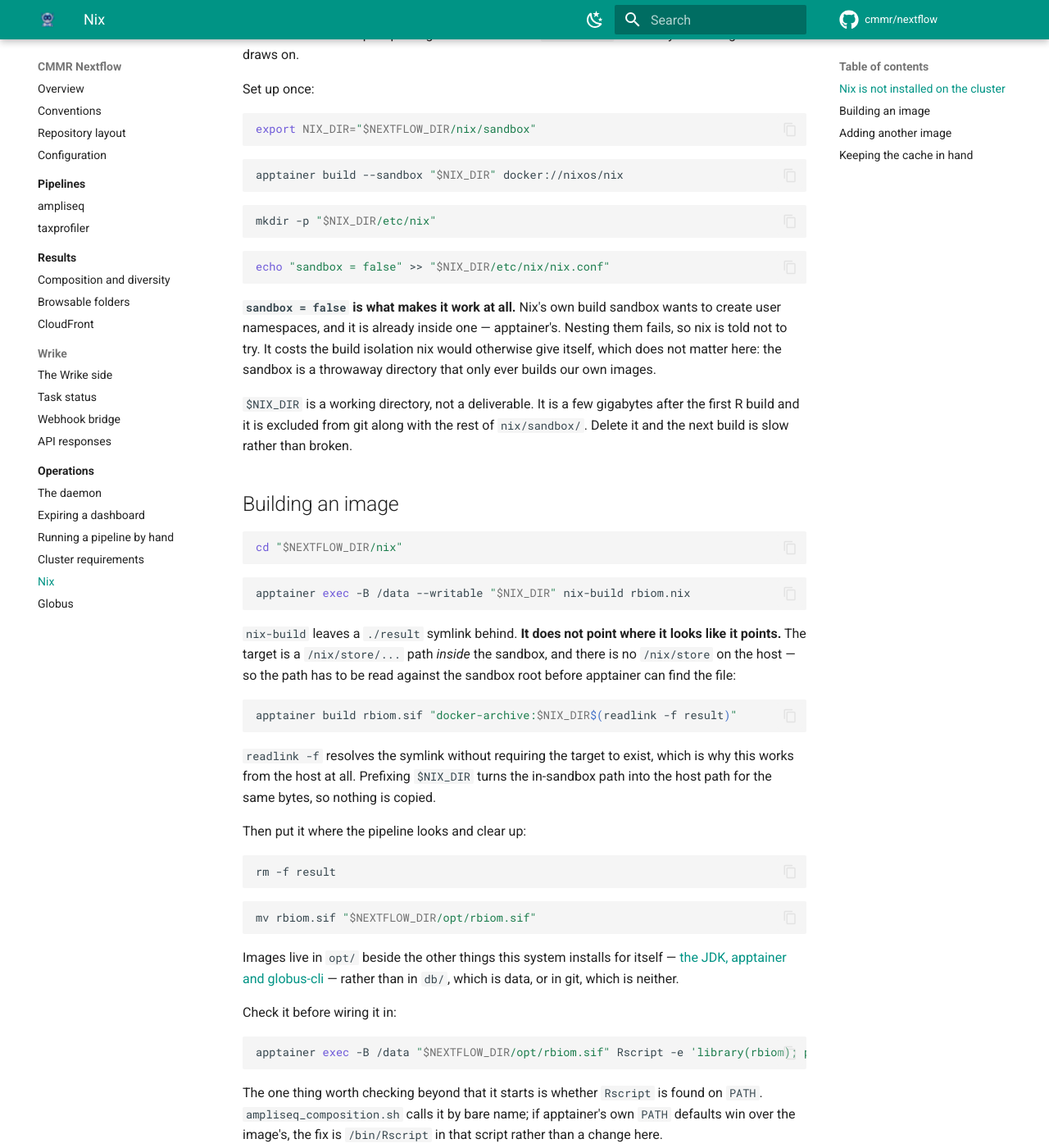
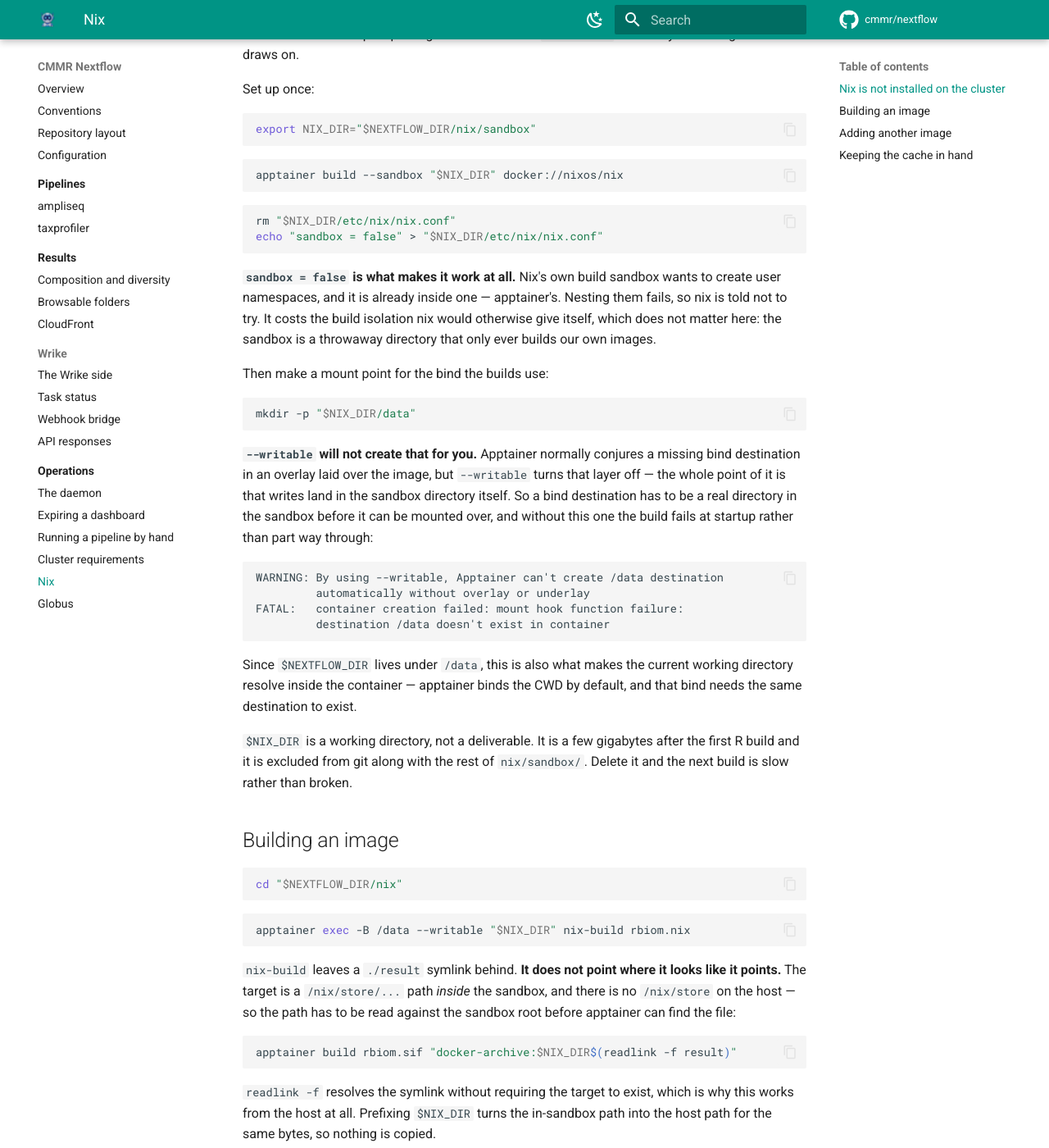
Before and after one commit to cmmr/nextflow, an MkDocs documentation site: the page built from docs/operations/nix.md, in a window 1280 px wide and 1400 px high, scrolled down 581 px. Shown: the whole window at 82% size. Built offline with MkDocs 1.6.1 and Material for MkDocs 9.7.7, drawn with Linux system fonts in a browser that asks for light colours; comment, search, counter and statistics services are not loaded.

Commit message:
rbiom.nix fixes

````diff
--- a/docs/operations/nix.md
+++ b/docs/operations/nix.md
@@ -35,11 +35,8 @@ apptainer build --sandbox "$NIX_DIR" docker://nixos/nix
 ```
 
 ```bash
-mkdir -p "$NIX_DIR/etc/nix"
-```
-
-```bash
-echo "sandbox = false" >> "$NIX_DIR/etc/nix/nix.conf"
+rm "$NIX_DIR/etc/nix/nix.conf"
+echo "sandbox = false" > "$NIX_DIR/etc/nix/nix.conf"
 ```
 
 **`sandbox = false` is what makes it work at all.** Nix's own build sandbox
@@ -47,6 +44,30 @@ wants to create user namespaces, and it is already inside one — apptainer's.
 Nesting them fails, so nix is told not to try. It costs the build isolation nix
 would otherwise give itself, which does not matter here: the sandbox is a
 throwaway directory that only ever builds our own images.
+
+Then make a mount point for the bind the builds use:
+
+```bash
+mkdir -p "$NIX_DIR/data"
+```
+
+**`--writable` will not create that for you.** Apptainer normally conjures a
+missing bind destination in an overlay laid over the image, but `--writable`
+turns that layer off — the whole point of it is that writes land in the sandbox
+directory itself. So a bind destination has to be a real directory in the
+sandbox before it can be mounted over, and without this one the build fails at
+startup rather than part way through:
+
+```
+WARNING: By using --writable, Apptainer can't create /data destination
+         automatically without overlay or underlay
+FATAL:   container creation failed: mount hook function failure:
+         destination /data doesn't exist in container
+```
+
+Since `$NEXTFLOW_DIR` lives under `/data`, this is also what makes the current
+working directory resolve inside the container — apptainer binds the CWD by
+default, and that bind needs the same destination to exist.
 
 `$NIX_DIR` is a working directory, not a deliverable. It is a few gigabytes
 after the first R build and it is excluded from git along with the rest of
@@ -144,7 +165,7 @@ The sandbox's store grows with every build and never shrinks on its own. To
 reclaim what nothing points at:
 
 ```bash
-apptainer exec --writable "$NIX_DIR" nix-collect-garbage -d
+apptainer exec -B /data --writable "$NIX_DIR" nix-collect-garbage -d
 ```
 
 Anything still needed is re-downloaded from the nixpkgs binary cache next time,
````
Also changed, not shown: 1 other file.
